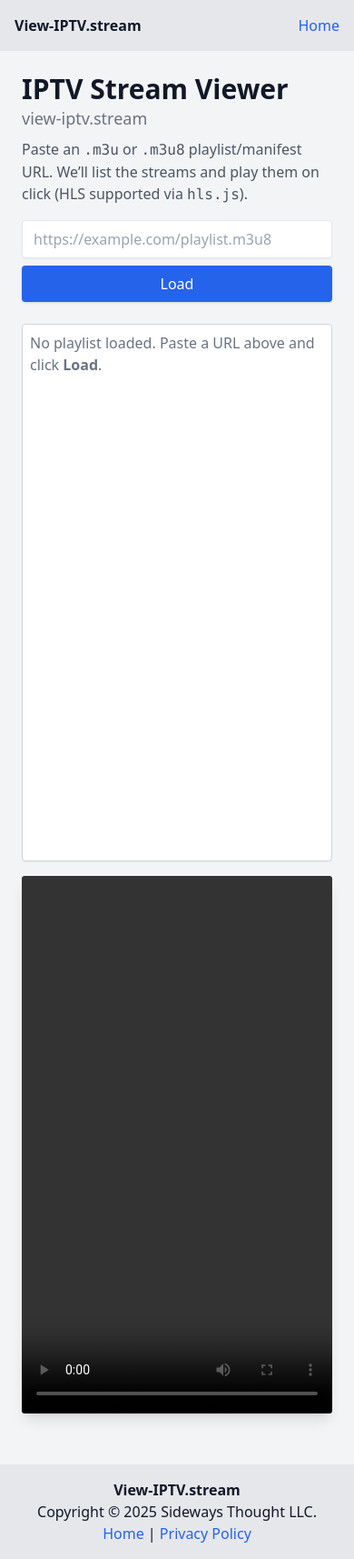
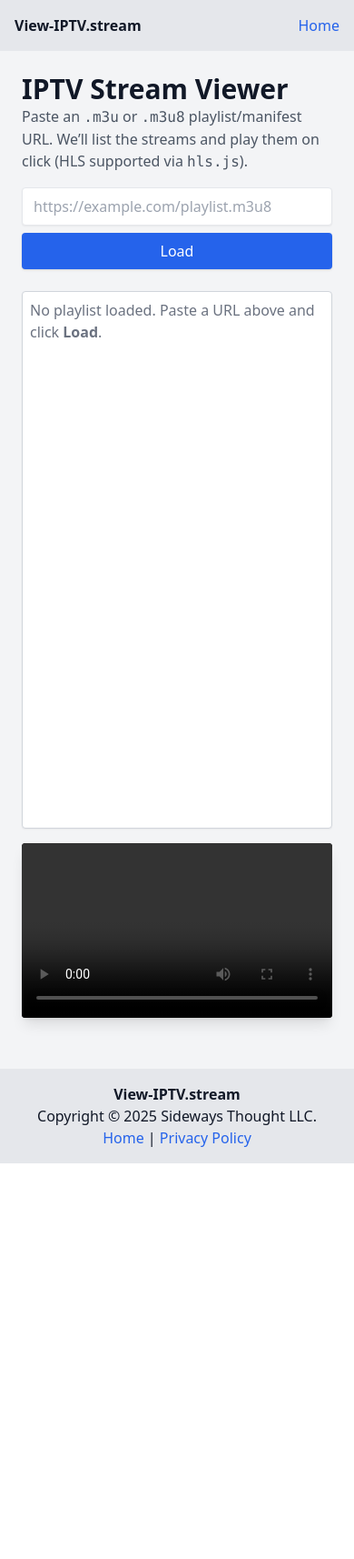
Before and after one commit to sidewaysthought/iptv-podder, a PHP site: page / in a window 390 px wide. Shown: the whole page at 91% size. After the commit the page ends 1279 px from the top, so only its background shows below. Run offline with PHP 8.4, Linux system fonts and the light colour scheme; some libraries are stand-ins or nearby versions.

Commit message:
Remove subtitle from header and adjust video player layout for better responsiveness

```diff
--- a/index.php
+++ b/index.php
@@ -15,7 +15,6 @@
         <!-- Header -->
         <header class="mb-4">
             <h1 class="text-3xl font-bold">IPTV Stream Viewer</h1>
-            <h2 class="text-lg text-gray-500 mb-2">view-iptv.stream</h2>
             <p class="text-gray-600">
                 Paste an <code>.m3u</code> or <code>.m3u8</code> playlist/manifest URL. We’ll list the
                 streams and play them on click (HLS supported via <code>hls.js</code>).
@@ -48,8 +47,9 @@
 
             <!-- Player -->
             <section class="flex-1">
-                <video id="videoPlayer" class="w-full h-[70vh] rounded shadow-lg bg-black" controls
-                    preload="metadata"></video>
+                <div class="relative w-full" style="padding-top: 56.25%;"> <!-- 16:9 Aspect Ratio -->
+                    <video id="videoPlayer" class="absolute top-0 left-0 w-full h-full rounded shadow-lg bg-black" controls preload="metadata"></video>
+                </div>
             </section>
         </div>
     </main>
```
